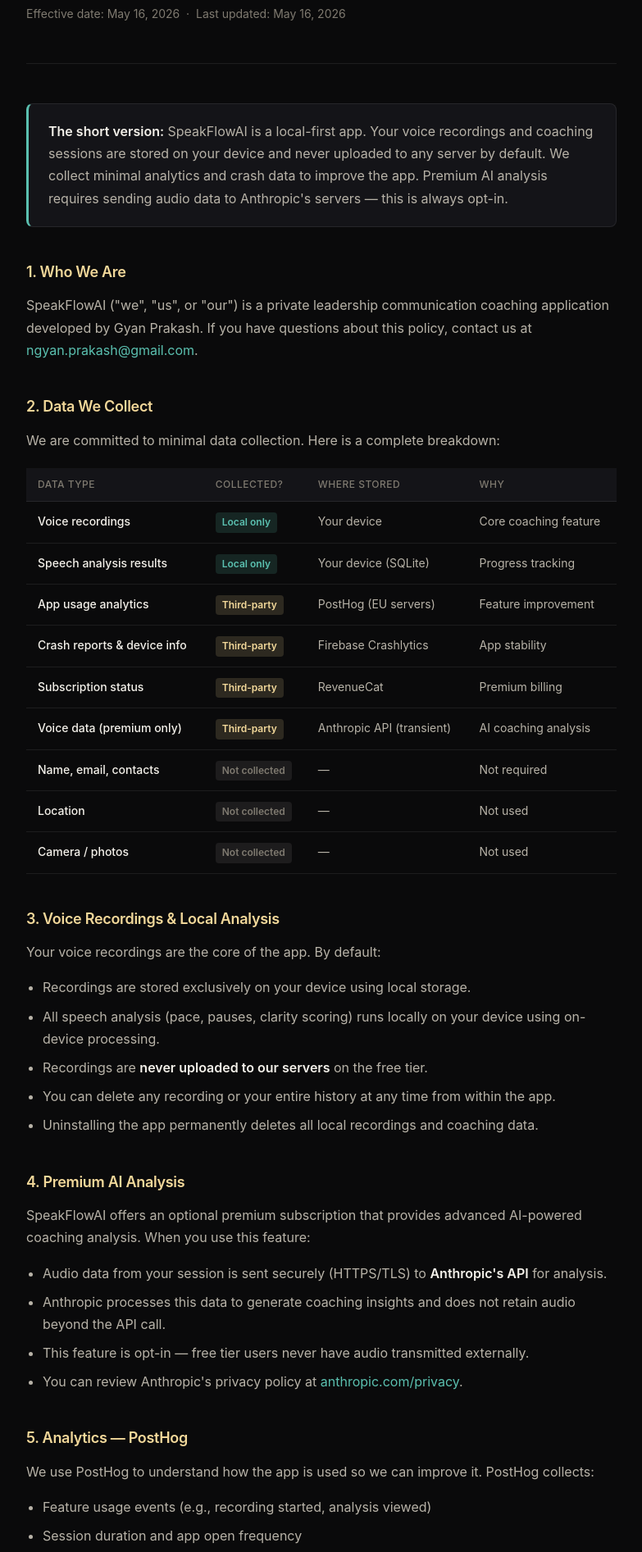
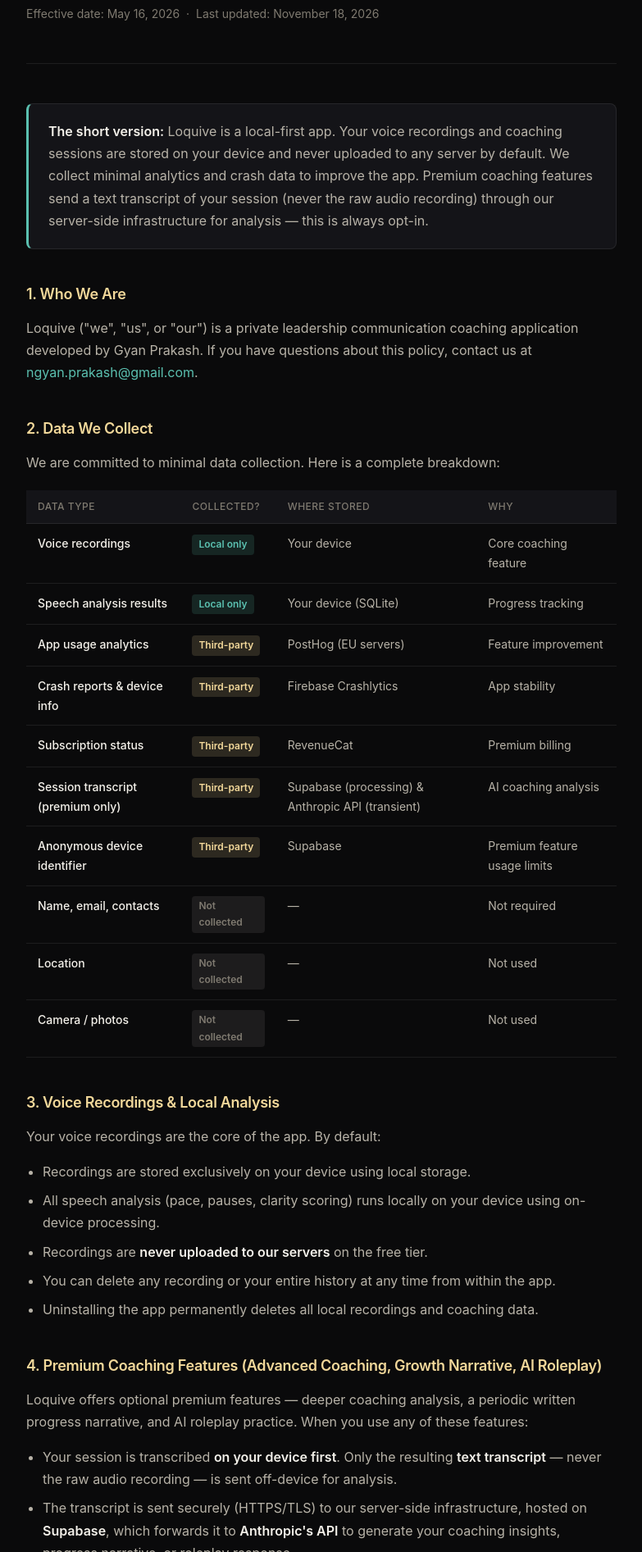
Before and after one commit to ngyan/speakflowai-privacy, a plain HTML site: page index.html in a window 1280 px wide. Shown: the part 142-2035 px from the top of the page at 82% size, without its empty margins (248-1031 px from the left). Drawn offline with Linux system fonts and the light colour scheme.

Commit message:
Rebrand to Loquive; correct premium-feature data-flow disclosure
- Replace remaining SpeakFlowAI branding (title, header, footer, body copy)
- Premium features send the on-device text transcript, not raw audio
- Disclose Supabase as the server-side processor in front of Anthropic's
  API, plus the anonymous per-device identifier used for usage limits
- Cover Advanced Coaching, Growth Narrative, and AI Roleplay (previously
  only described a single generic "AI analysis" feature)

Co-Authored-By: Claude Sonnet 5 <noreply@anthropic.com>

```diff
--- a/index.html
+++ b/index.html
@@ -3,7 +3,7 @@
 <head>
   <meta charset="UTF-8">
   <meta name="viewport" content="width=device-width, initial-scale=1.0">
-  <title>Privacy Policy — SpeakFlowAI</title>
+  <title>Privacy Policy — Loquive</title>
   <style>
     :root {
       --bg: #0a0a0b;
@@ -136,17 +136,17 @@
 <body>
   <div class="container">
     <header>
-      <div class="app-name">SpeakFlowAI</div>
+      <div class="app-name">Loquive</div>
       <h1>Privacy Policy</h1>
-      <p class="effective-date">Effective date: May 16, 2026 &nbsp;·&nbsp; Last updated: May 16, 2026</p>
+      <p class="effective-date">Effective date: May 16, 2026 &nbsp;·&nbsp; Last updated: November 18, 2026</p>
     </header>
 
     <div class="highlight-box">
-      <p><strong>The short version:</strong> SpeakFlowAI is a local-first app. Your voice recordings and coaching sessions are stored on your device and never uploaded to any server by default. We collect minimal analytics and crash data to improve the app. Premium AI analysis requires sending audio data to Anthropic's servers — this is always opt-in.</p>
+      <p><strong>The short version:</strong> Loquive is a local-first app. Your voice recordings and coaching sessions are stored on your device and never uploaded to any server by default. We collect minimal analytics and crash data to improve the app. Premium coaching features send a text transcript of your session (never the raw audio recording) through our server-side infrastructure for analysis — this is always opt-in.</p>
     </div>
 
     <h2>1. Who We Are</h2>
-    <p>SpeakFlowAI ("we", "us", or "our") is a private leadership communication coaching application developed by Gyan Prakash. If you have questions about this policy, contact us at <a href="mailto:ngyan.prakash@gmail.com">ngyan.prakash@gmail.com</a>.</p>
+    <p>Loquive ("we", "us", or "our") is a private leadership communication coaching application developed by Gyan Prakash. If you have questions about this policy, contact us at <a href="mailto:ngyan.prakash@gmail.com">ngyan.prakash@gmail.com</a>.</p>
 
     <h2>2. Data We Collect</h2>
     <p>We are committed to minimal data collection. Here is a complete breakdown:</p>
@@ -192,10 +192,16 @@
           <td>Premium billing</td>
         </tr>
         <tr>
-          <td>Voice data (premium only)</td>
+          <td>Session transcript (premium only)</td>
           <td><span class="badge badge-third">Third-party</span></td>
-          <td>Anthropic API (transient)</td>
+          <td>Supabase (processing) &amp; Anthropic API (transient)</td>
           <td>AI coaching analysis</td>
+        </tr>
+        <tr>
+          <td>Anonymous device identifier</td>
+          <td><span class="badge badge-third">Third-party</span></td>
+          <td>Supabase</td>
+          <td>Premium feature usage limits</td>
         </tr>
         <tr>
           <td>Name, email, contacts</td>
@@ -228,13 +234,15 @@
       <li>Uninstalling the app permanently deletes all local recordings and coaching data.</li>
     </ul>
 
-    <h2>4. Premium AI Analysis</h2>
-    <p>SpeakFlowAI offers an optional premium subscription that provides advanced AI-powered coaching analysis. When you use this feature:</p>
+    <h2>4. Premium Coaching Features (Advanced Coaching, Growth Narrative, AI Roleplay)</h2>
+    <p>Loquive offers optional premium features — deeper coaching analysis, a periodic written progress narrative, and AI roleplay practice. When you use any of these features:</p>
     <ul>
-      <li>Audio data from your session is sent securely (HTTPS/TLS) to <strong>Anthropic's API</strong> for analysis.</li>
-      <li>Anthropic processes this data to generate coaching insights and does not retain audio beyond the API call.</li>
-      <li>This feature is opt-in — free tier users never have audio transmitted externally.</li>
-      <li>You can review Anthropic's privacy policy at <a href="https://www.anthropic.com/privacy" target="_blank">anthropic.com/privacy</a>.</li>
+      <li>Your session is transcribed <strong>on your device first</strong>. Only the resulting <strong>text transcript</strong> — never the raw audio recording — is sent off-device for analysis.</li>
+      <li>The transcript is sent securely (HTTPS/TLS) to our server-side infrastructure, hosted on <strong>Supabase</strong>, which forwards it to <strong>Anthropic's API</strong> to generate your coaching insights, progress narrative, or roleplay response.</li>
+      <li>An anonymous, per-device identifier (not linked to your name or any account) is sent alongside these requests so we can apply fair-use limits to premium features.</li>
+      <li>Anthropic and Supabase process this data transiently to serve the request and do not use it to train models or retain it beyond what's needed to deliver the feature.</li>
+      <li>These features are opt-in — free tier users never have any transcript or recording transmitted externally.</li>
+      <li>You can review <a href="https://www.anthropic.com/privacy" target="_blank">Anthropic's privacy policy</a> and <a href="https://supabase.com/privacy" target="_blank">Supabase's privacy policy</a>.</li>
     </ul>
 
     <h2>5. Analytics — PostHog</h2>
@@ -289,7 +297,7 @@
     </ul>
 
     <h2>11. Children's Privacy</h2>
-    <p>SpeakFlowAI is designed for adults (18+), specifically founders and executives. We do not knowingly collect data from children under 13. If you believe a child has used the app, please contact us and we will take appropriate action.</p>
+    <p>Loquive is designed for adults (18+), specifically founders and executives. We do not knowingly collect data from children under 13. If you believe a child has used the app, please contact us and we will take appropriate action.</p>
 
     <h2>12. Changes to This Policy</h2>
     <p>We may update this policy as the app evolves. We will notify users of significant changes through an in-app notice. The effective date at the top of this page reflects when the policy was last updated.</p>
@@ -301,7 +309,7 @@
     </div>
 
     <footer>
-      <p>© 2026 SpeakFlowAI. All rights reserved.</p>
+      <p>© 2026 Loquive. All rights reserved.</p>
     </footer>
   </div>
 </body>
```
